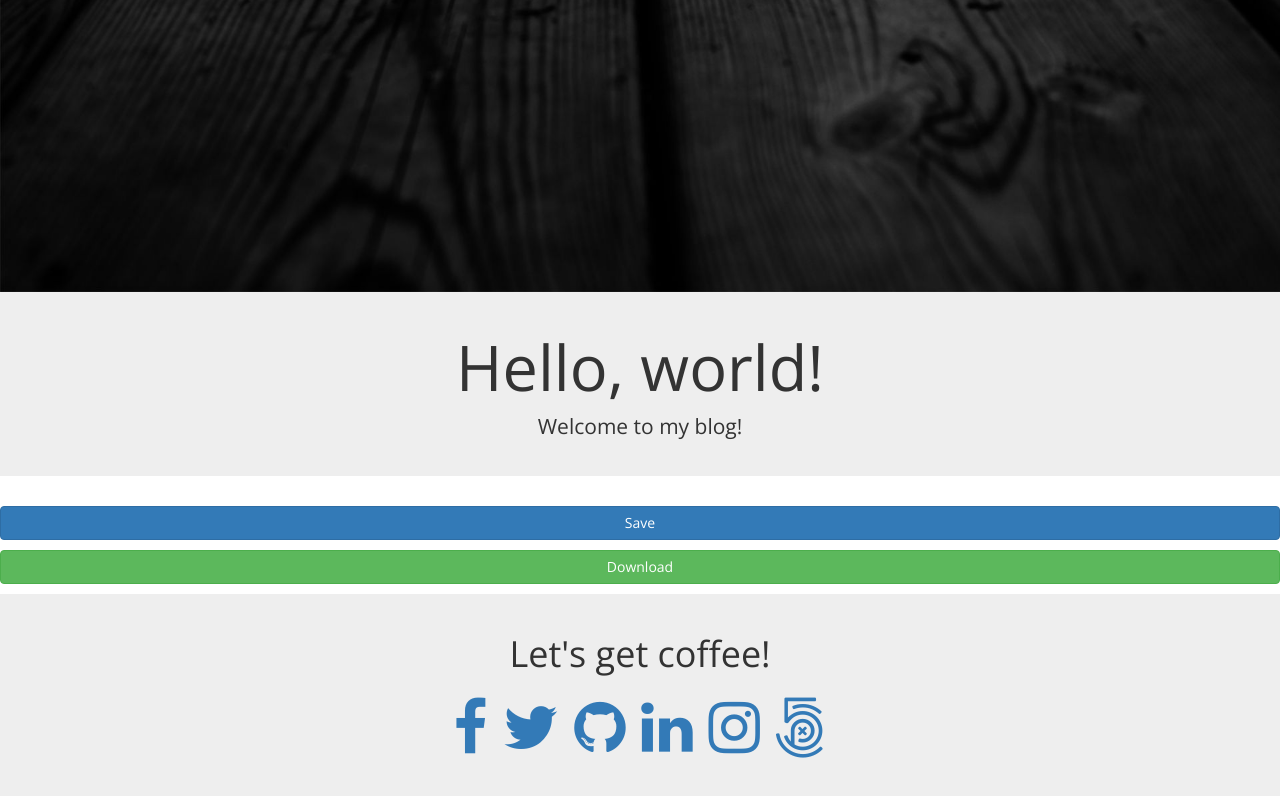
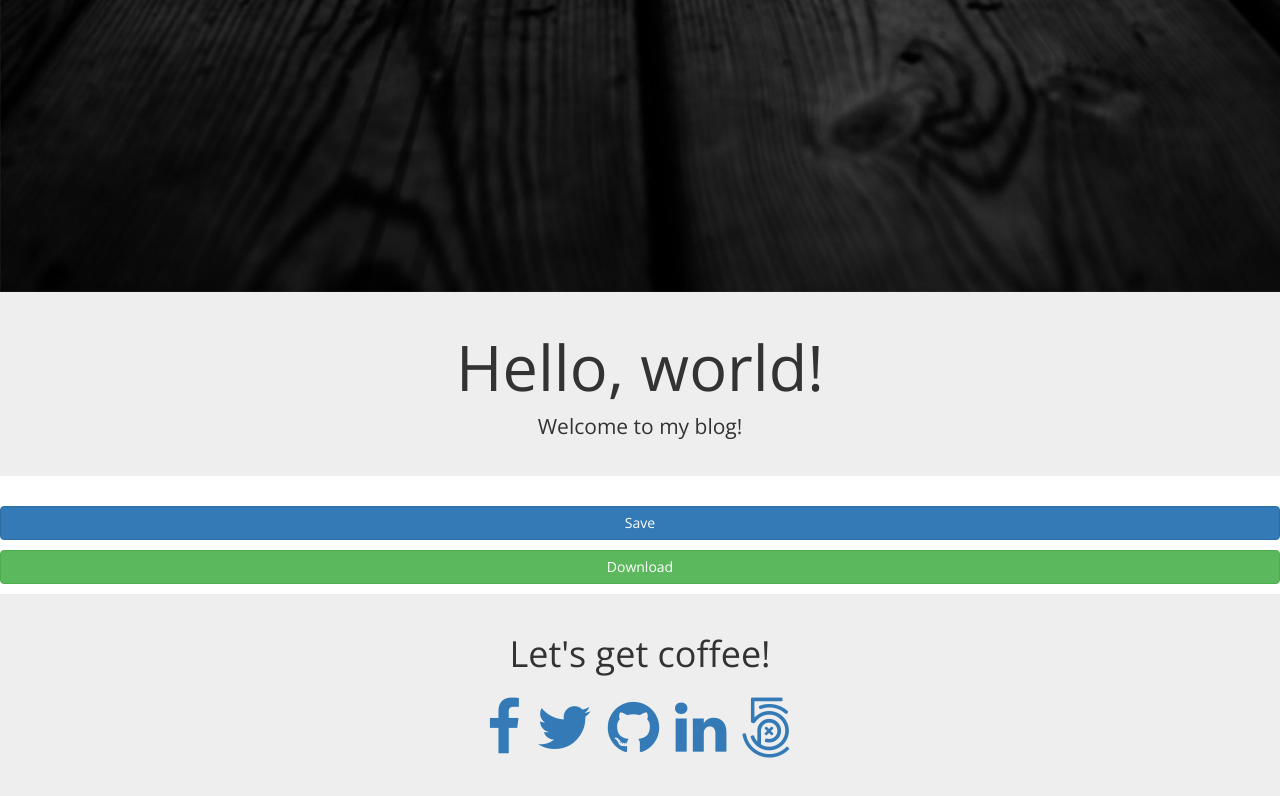
Before and after one commit to roshan-shrestha/portfolio_old, a plain HTML site: page index.html in a window 1280 px wide. Shown: the part 508-1304 px from the top of the page. Drawn offline with nearby package versions, Linux system fonts and the light colour scheme.

Commit message:
removed instagram and snapchat

```diff
--- a/index.html
+++ b/index.html
@@ -72,7 +72,6 @@
           <a href="http://www.twitter.com/OfficialRoshan"><i class="fa  fa-twitter fa-size"> </i> </a>
           <a href="https://github.com/mynameisroshan"><i class="fa fa-github fa-size"> </i></a>
           <a href="https://www.linkedin.com/in/shrestharoshan285"><i class="fa fa-linkedin fa-size"> </i></a>
-          <a href="https://www.instagram.com/mynameisroshan"><i class="fa fa-instagram"> </i></a>
           <a href="https://www.500px.com/mynameisroshan"><i class="fa fa-500px" aria-hidden="true"></i></a>
         </li>
       </div>
```
